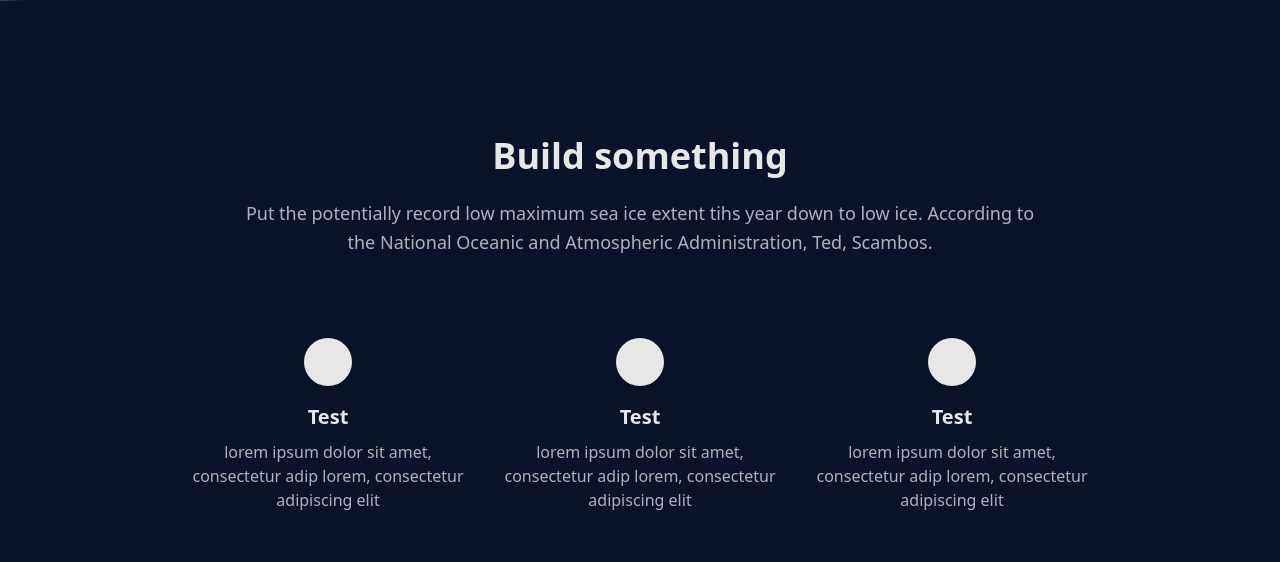
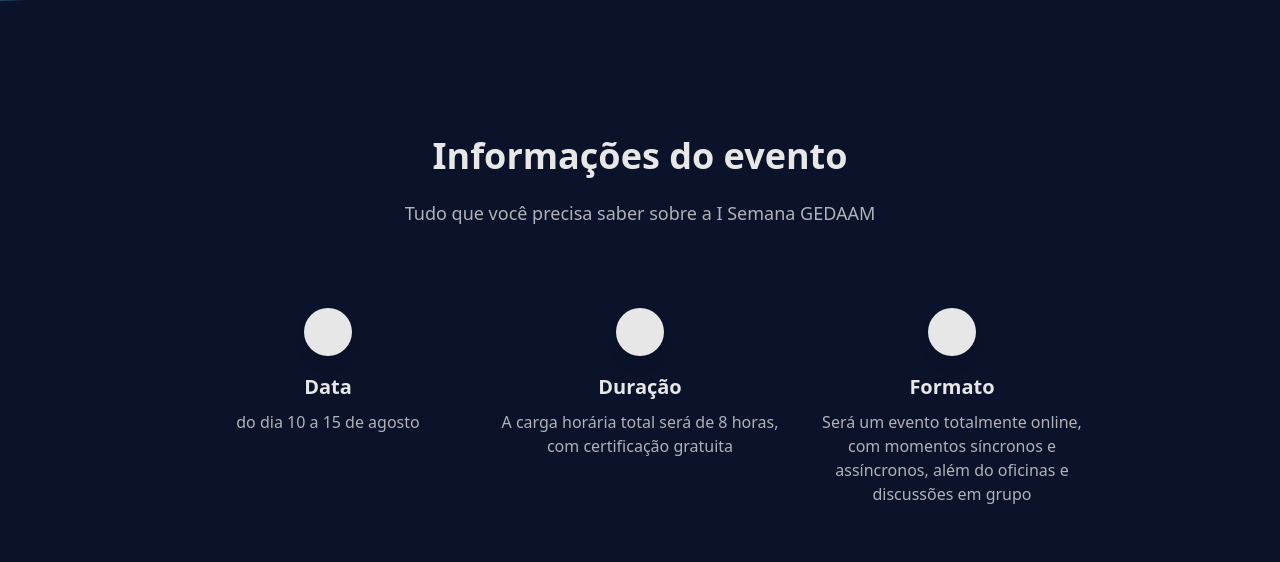
Before and after one commit to rafawendel/platform, a Next.js app: page / in a window 1280 px wide. Shown: the part 2920-3482 px from the top of the page. Built offline with nearby package versions, Linux system fonts and the light colour scheme.

Commit message:
added infos

```diff
--- a/src/pages/landing.js
+++ b/src/pages/landing.js
@@ -75,22 +75,23 @@
     }
   ]
 
-  const prosList2 = [
+  const infoList = [
     {
-      title: 'Test',
-      details: 'lorem ipsum dolor sit amet, consectetur adip lorem, consectetur adipiscing elit',
+      title: 'Data',
+      details: 'do dia 10 a 15 de agosto',
       faIconClass: '',
       textColor: 'light'
     },
     {
-      title: 'Test',
-      details: 'lorem ipsum dolor sit amet, consectetur adip lorem, consectetur adipiscing elit',
+      title: 'Duração',
+      details: 'A carga horária total será de 8 horas, com certificação gratuita',
       faIconClass: '',
       textColor: 'light'
     },
     {
-      title: 'Test',
-      details: 'lorem ipsum dolor sit amet, consectetur adip lorem, consectetur adipiscing elit',
+      title: 'Formato',
+      details:
+        'Será um evento totalmente online, com momentos síncronos e assíncronos, além do oficinas e discussões em grupo',
       faIconClass: '',
       textColor: 'light'
     }
@@ -146,15 +147,12 @@
 
         <FormSection
           id="Form"
-          heading="Build something"
-          text="
-              Put the potentially record low maximum sea ice extent tihs year down to low ice.
-              According to the National Oceanic and Atmospheric Administration, Ted, Scambos.
-            "
+          heading="Informações do evento"
+          text="Tudo que você precisa saber sobre a I Semana GEDAAM"
           formTitle="Form"
           formSubtitle="alá"
           colorMode="dark"
-          prosList={prosList2}
+          prosList={infoList}
           dent
         />
       </Layout>
```
